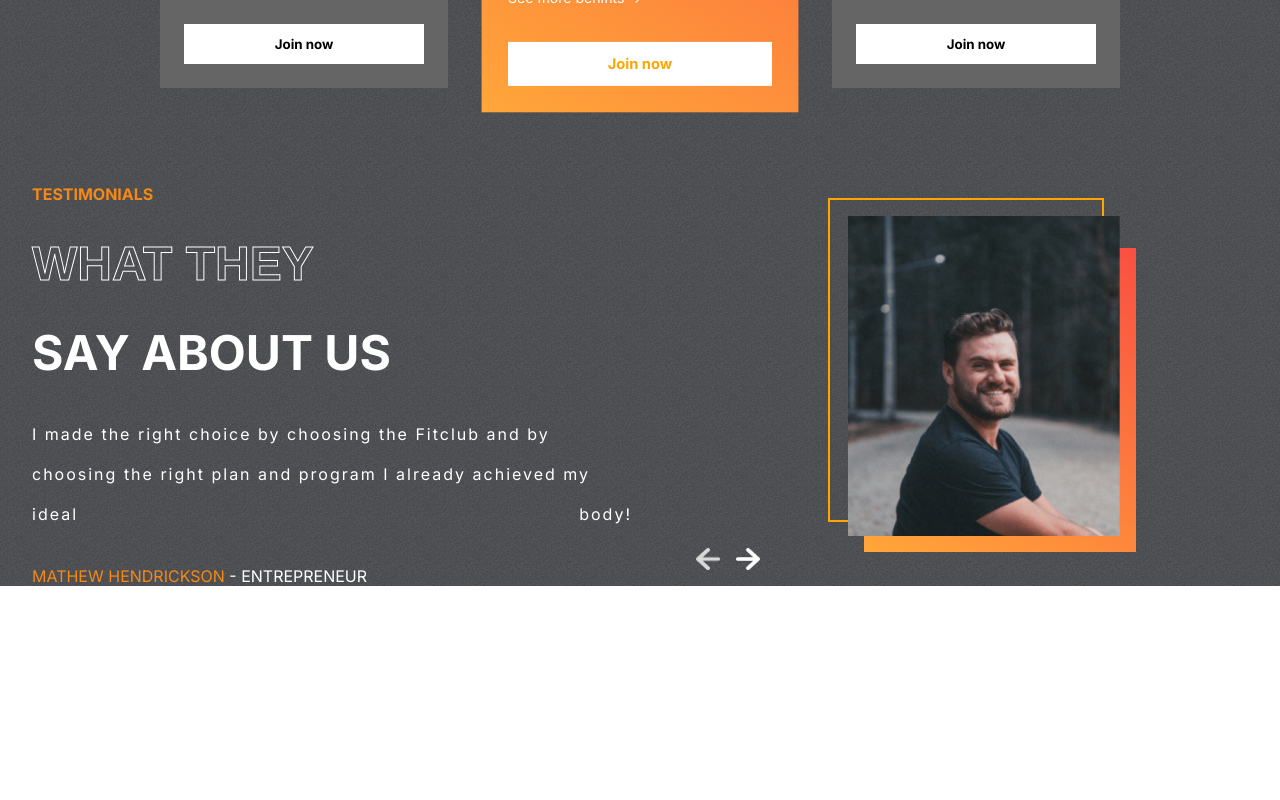
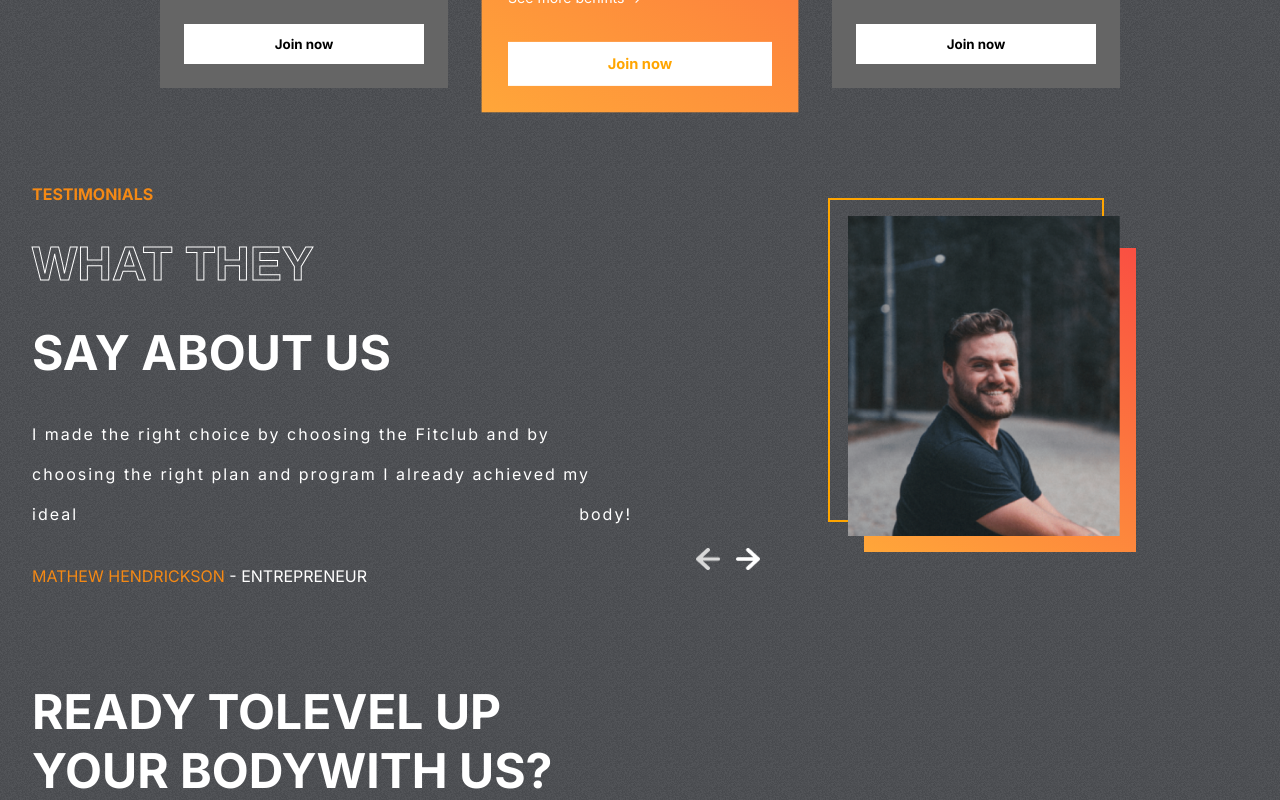
Before and after one commit to Kavimaleesha/FitClub-Starter, a React (Create React App) app: page / in a window 1280 px wide. Shown: the part 2373-3173 px from the top of the page. Before the commit the page ends 2959 px from the top, so only its background shows below. Built offline with nearby package versions, Linux system fonts and the light colour scheme.

Commit message:
Update
Update

```diff
--- a/src/App.js
+++ b/src/App.js
@@ -1,5 +1,6 @@
 import './App.css';
 import Hero from './components/Hero/Hero';
+import Join from './components/Join/Join';
 import Plans from './components/Plans/Plans';
 import Programs from './components/Programs/Programs';
 import Reasons from './components/Reasons/Reasons';
@@ -12,6 +13,7 @@
           <Reasons/>
           <Plans/>
           <Testimonials/>
+          <Join/>
     </div>
   );
 }
--- /dev/null
+++ b/src/components/Join/Join.css
@@ -0,0 +1,13 @@
+.Join{
+    display: flex;
+    padding: 0 2rem;
+    gap: 10rem;
+}
+
+.left-j{
+    color: white;
+    font-size: 3rem;
+    font-weight: bold;
+    text-transform: uppercase;
+    position: relative;
+}
--- /dev/null
+++ b/src/components/Join/Join.jsx
@@ -0,0 +1,21 @@
+import React from 'react';
+import './Join.css';
+const Join = () => {
+  return (
+    <div className="Join" id="join-us">
+        <div className="left-j">
+            <div>
+                <span>READY TO</span>
+                <span>LEVEL UP</span>
+            </div>
+            <div>
+                <span>YOUR BODY</span>
+                <span>WITH US?</span>
+            </div>
+        </div>
+        <div className="right-j"></div>
+    </div>
+  );
+};
+
+export default Join;
```
